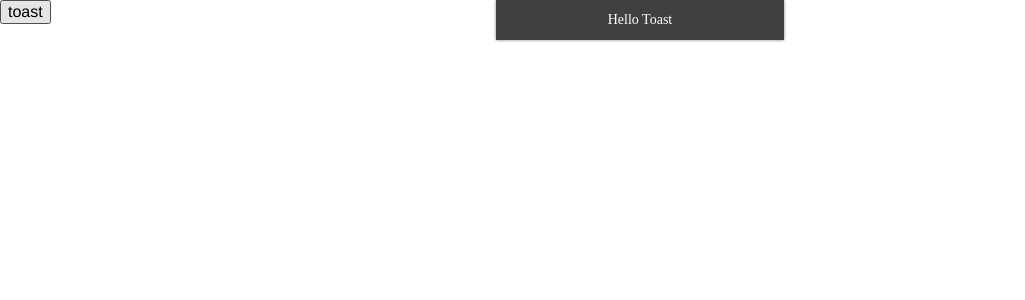
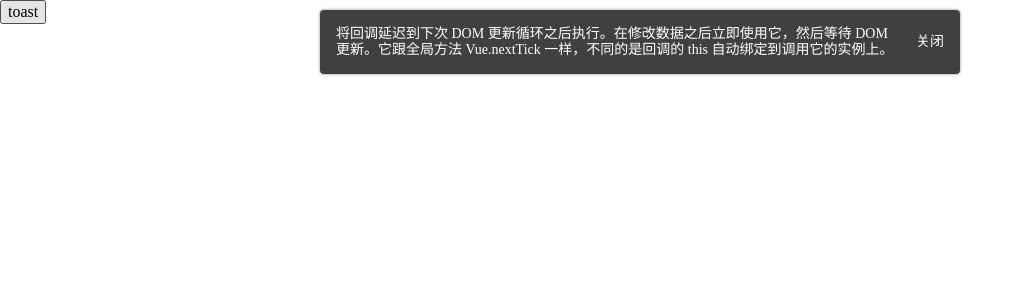
Before and after one commit to ByeWord/vue-component, a Vue app: page / in a window 1280 px wide. Both pictures are taken after a click on the button "toast". Shown: the top 300 px of the page, without its empty margins (0-1025 px from the left). Built offline with nearby package versions, Linux system fonts and the light colour scheme.

Commit message:
layout组件基本完成

```diff
--- a/src/App.vue
+++ b/src/App.vue
@@ -8,12 +8,12 @@
 
   export default {
     name: 'app',
-  components: {
-
-  },
-  methods:{
-    showToast(){
-      this.$toast('Hello Toast')
+    components: {},
+    methods: {
+      showToast() {
+        this.$toast({
+          message:'将回调延迟到下次 DOM 更新循环之后执行。在修改数据之后立即使用它，然后等待 DOM 更新。它跟全局方法 Vue.nextTick 一样，不同的是回调的 this 自动绑定到调用它的实例上。'
+        })
       }
     }
   }
@@ -21,14 +21,4 @@ export default {
 
 <style lang="scss">
     @import "assets/css/normalize.css";
-#app {
-  font-family: 'Avenir', Helvetica, Arial, sans-serif;
-  -webkit-font-smoothing: antialiased;
-  -moz-osx-font-smoothing: grayscale;
-}
-  .demo{
-      border: 1px solid crimson;
-      background-color: #CCC;
-      height: 200px;
-  }
 </style>
--- a/src/components/toast/toast-plugin.js
+++ b/src/components/toast/toast-plugin.js
@@ -1,16 +1,17 @@
 import Toast from './toast.vue';
 
 export default function install(Vue) {
-  Vue.prototype.$toast = function (message, cb) {
+  Vue.prototype.$toast = function (options, cb) {
     const ToastConstructor = Vue.extend(Toast);
     const toast = new ToastConstructor({
       propsData: {
-        message
+        ...options
       }
     });
     // console.log(toast.$el); undefined
     toast.$mount();
     console.log(toast.$el); // vm mounted后产生$el dom元素
+    window.toastEl = toast.$el;
     document.body.appendChild(toast.$el);
   };
 }
--- a/src/components/toast/toast.vue
+++ b/src/components/toast/toast.vue
@@ -1,45 +1,91 @@
 <template>
-    <div class="w-toast">
-        {{message}}
+    <div class="w-toast" :class="[showClose?'is-closable':'']">
+        <div class="w-toast-content">
+            {{message}}
+        </div>
+        <div class="w-toast-action" @click="close" v-if="showClose">
+            {{closeButton.text}}
+        </div>
     </div>
 </template>
 
 <script>
   export default {
     name: "w-toast",
-    props:{
-      message:[String]
+    props: {
+      message: [String],
+      autoClose: [Boolean],
+      autoCloseDelay: {
+        type: Number,
+        default: 5
+      },
+      showClose: {
+        type: Boolean,
+        default: true
+      },
+      closeButton: {
+        type: Object,
+        default: () => ({
+          text: "关闭", callback: () => {
+            console.log('关闭toast')
+          }
+        })
+      }
     },
-    created(){
-      console.log('toast created')
+    mounted() {
+      setTimeout(() => {
+        this.close();
+      }, this.autoCloseDelay * 1000)
     },
-    mounted(){
-      console.log('toast mounted')
+    methods: {
+      close() {
+        this.$el.remove();
+        this.$destroy();
+      },
+      onClickClose() {
+        this.closeButton.callback && this.closeButton.callback();
+        this.close();
+      }
     }
   }
 </script>
 
 <style lang="scss" scoped>
-    $font-size:14px;
-    $toast-height:40px;
-    $toast-bg:rgba(0,0,0,.75);
-    $toast-font-size:14px;
-    $toast-font-color:#fff;
-    $toast-shadow:0 0 3px 0px rgba(0,0,0,.5);
-    .w-toast{
-        height: $toast-height;
+    $font-size: 14px;
+    $toast-height: 40px;
+    $toast-bg: rgba(0, 0, 0, .75);
+    $toast-font-size: 14px;
+    $toast-font-color: #fff;
+    $toast-shadow: 0 0 3px 0px rgba(0, 0, 0, .5);
+    .w-toast {
+        position: fixed;
+        top: 10px;
+        left: 50%;
+        transform: translate(-50%, 0);
+
+        background-color: $toast-bg;
+        box-shadow: $toast-shadow;
+        border-radius: 4px;
+
+        font-size: $font-size;
+        color: $toast-font-color;
+
         display: flex;
         align-items: center;
-        justify-content: center;
-        position: fixed;
-        top: 0;
-        left: 50%;
-        transform: translate(-50%,0);
-        font-size: $font-size;
-        line-height: 1.8;
-        background-color: $toast-bg;
-        box-shadow: $toast-shadow;
-        color: $toast-font-color;
-        min-width: 288px;
+
+        padding: 16px;
+        min-width: 360px;
+        box-sizing: border-box;
+
+        .w-toast-action {
+            flex-shrink: 0;
+            cursor: pointer;
+            user-select: none;
+        }
+        &.is-closable {
+            .w-toast-content {
+                padding-right: 16px;
+            }
+        }
     }
 </style>
```
Also changed, not shown: 1 other file (tests, documents, lock files or other folders). Lines whose indentation alone changed are shown as unchanged.
